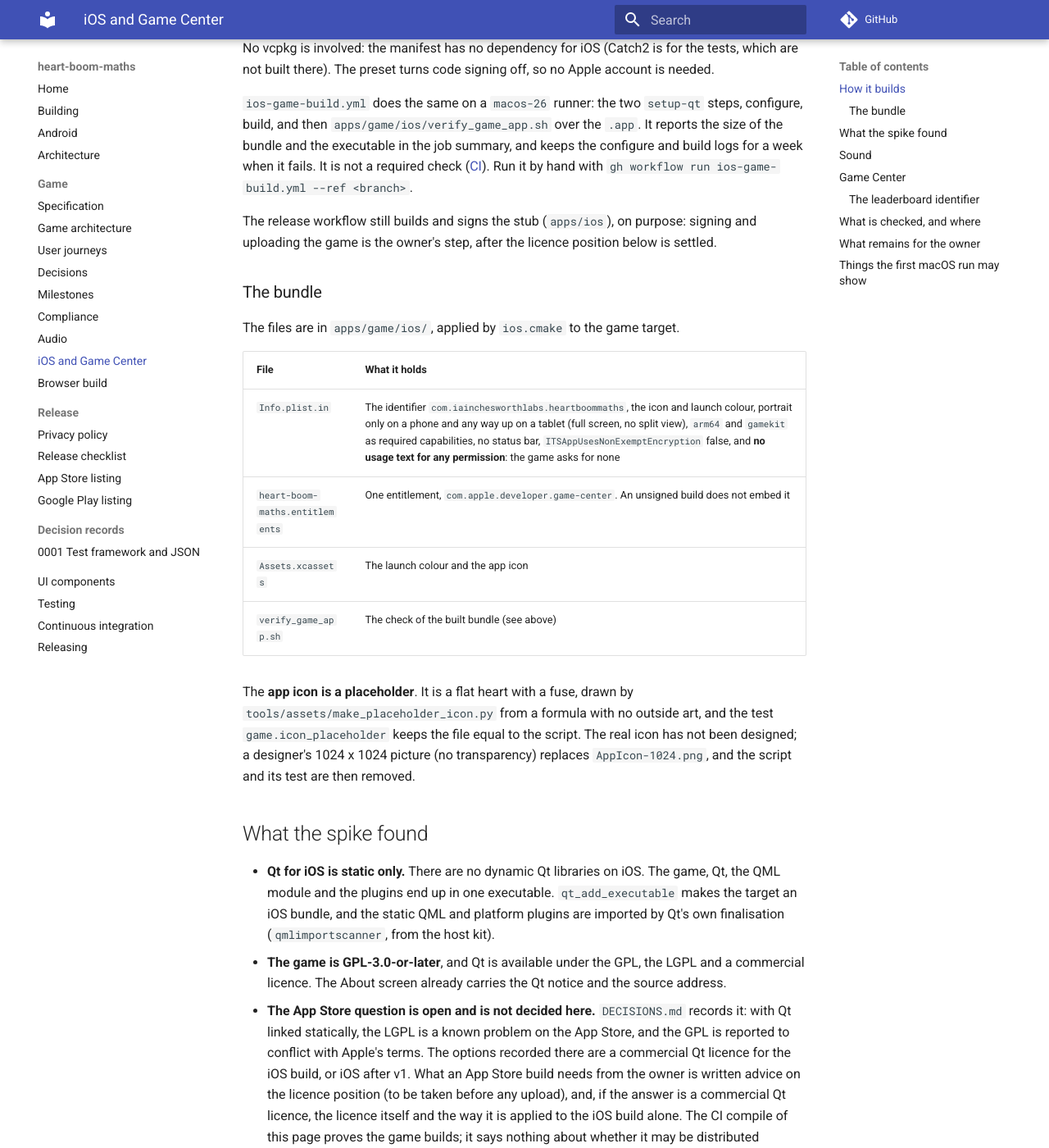
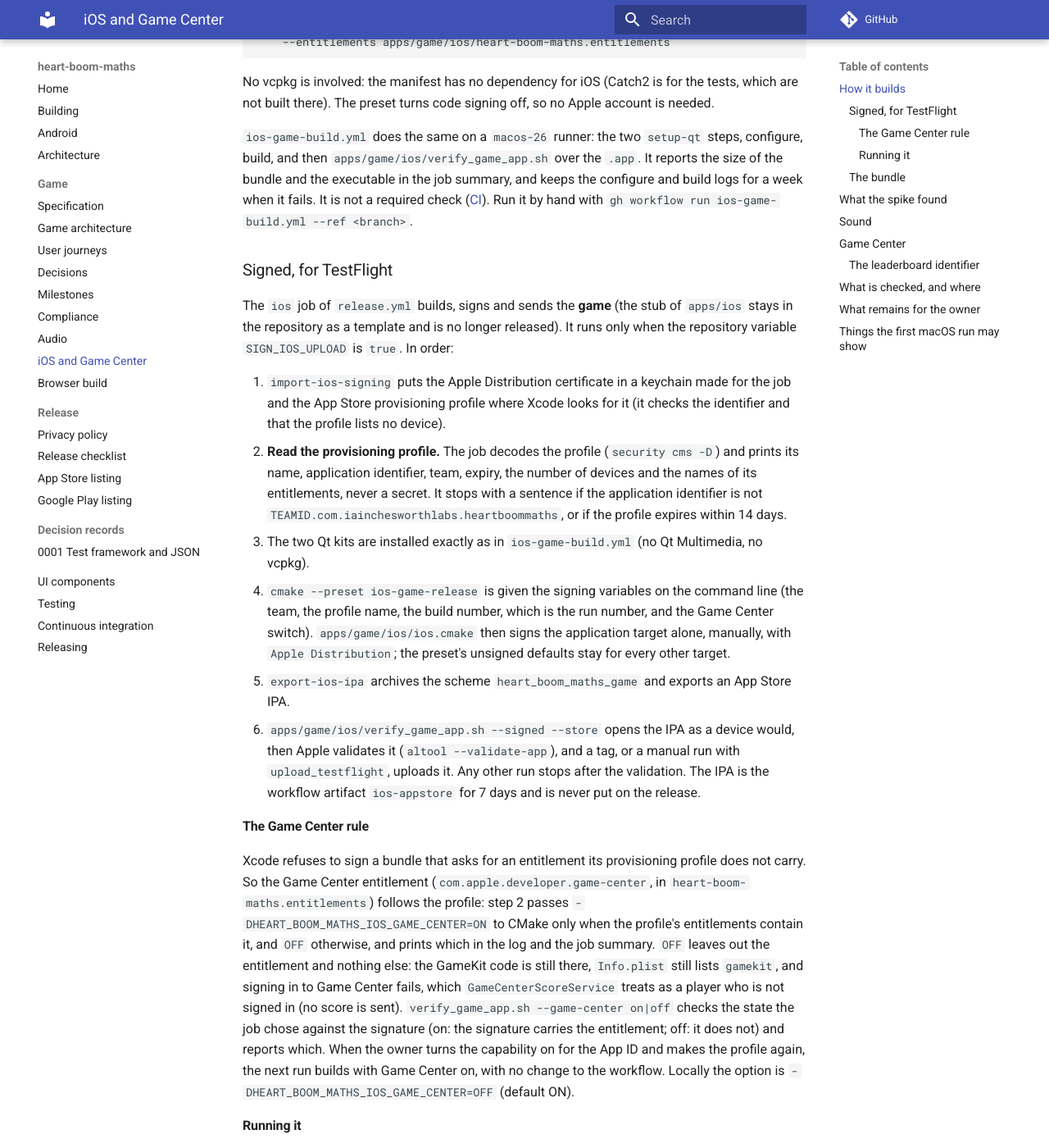
Before and after one commit to iainchesworthlabs/heart-boom-maths, an MkDocs documentation site: the page built from docs/ios.md, in a window 1280 px wide and 1400 px high, scrolled down 926 px. Shown: the whole window at 82% size. Built offline with MkDocs 1.6.1 and Material for MkDocs 9.7.7, drawn with Linux system fonts in a browser that asks for light colours; comment, search, counter and statistics services are not loaded; some of the changed text lies outside the part shown.

Commit message:
Document the signed iOS game build and the Game Center rule
Signed-off-by: Iain Chesworth <iain.chesworth@gmail.com>

````diff
--- a/docs/ios.md
+++ b/docs/ios.md
@@ -8,8 +8,8 @@ the written result of the iOS part of the M2 spike and the iOS half of M5 ([Mile
 
 | Preset | What it builds | Where |
 |---|---|---|
-| `ios-release` | `apps/ios`, a one-screen stub that shows the name and version. It exists to prove signing and TestFlight | `ios-build.yml`, and the `ios` job of `release.yml` |
-| `ios-game-release` | The whole game (`apps/game`), linked statically against Qt for iOS. Unsigned | `ios-game-build.yml` |
+| `ios-release` | `apps/ios`, a one-screen stub that shows the name and version. It is the template of the signing and TestFlight path, and is no longer released | `ios-build.yml` |
+| `ios-game-release` | The whole game (`apps/game`), linked statically against Qt for iOS. Unsigned, unless given the signing variables | `ios-game-build.yml` (unsigned), and the `ios` job of `release.yml` (signed) |
 
 `ios-game-release` is a cross-build, so it needs two Qt kits of the pinned version (the `qt` key of
 `.github/toolchain-versions.json`):
@@ -37,8 +37,54 @@ preset turns code signing off, so no Apple account is needed.
 summary, and keeps the configure and build logs for a week when it fails. It is not a required check ([CI](ci.md)).
 Run it by hand with `gh workflow run ios-game-build.yml --ref <branch>`.
 
-The release workflow still builds and signs the stub (`apps/ios`), on purpose: signing and uploading the game is the
-owner's step, after the licence position below is settled.
+### Signed, for TestFlight
+
+The `ios` job of `release.yml` builds, signs and sends the **game** (the stub of `apps/ios` stays in the repository as a
+template and is no longer released). It runs only when the repository variable `SIGN_IOS_UPLOAD` is `true`. In order:
+
+1. `import-ios-signing` puts the Apple Distribution certificate in a keychain made for the job and the App Store
+   provisioning profile where Xcode looks for it (it checks the identifier and that the profile lists no device).
+2. **Read the provisioning profile.** The job decodes the profile (`security cms -D`) and prints its name, application
+   identifier, team, expiry, the number of devices and the names of its entitlements, never a secret. It stops with a
+   sentence if the application identifier is not `TEAMID.com.iainchesworthlabs.heartboommaths`, or if the profile expires
+   within 14 days.
+3. The two Qt kits are installed exactly as in `ios-game-build.yml` (no Qt Multimedia, no vcpkg).
+4. `cmake --preset ios-game-release` is given the signing variables on the command line (the team, the profile name, the
+   build number, which is the run number, and the Game Center switch). `apps/game/ios/ios.cmake` then signs the
+   application target alone, manually, with `Apple Distribution`; the preset's unsigned defaults stay for every other
+   target.
+5. `export-ios-ipa` archives the scheme `heart_boom_maths_game` and exports an App Store IPA.
+6. `apps/game/ios/verify_game_app.sh --signed --store` opens the IPA as a device would, then Apple validates it
+   (`altool --validate-app`), and a tag, or a manual run with `upload_testflight`, uploads it. Any other run stops after
+   the validation. The IPA is the workflow artifact `ios-appstore` for 7 days and is never put on the release.
+
+#### The Game Center rule
+
+Xcode refuses to sign a bundle that asks for an entitlement its provisioning profile does not carry. So the Game Center
+entitlement (`com.apple.developer.game-center`, in `heart-boom-maths.entitlements`) follows the profile: step 2 passes
+`-DHEART_BOOM_MATHS_IOS_GAME_CENTER=ON` to CMake only when the profile's entitlements contain it, and `OFF` otherwise, and
+prints which in the log and the job summary. `OFF` leaves out the entitlement and nothing else: the GameKit code is still
+there, `Info.plist` still lists `gamekit`, and signing in to Game Center fails, which `GameCenterScoreService` treats as a
+player who is not signed in (no score is sent). `verify_game_app.sh --game-center on|off` checks the state the job chose
+against the signature (on: the signature carries the entitlement; off: it does not) and reports which. When the owner
+turns the capability on for the App ID and makes the profile again, the next run builds with Game Center on, with no
+change to the workflow. Locally the option is `-DHEART_BOOM_MATHS_IOS_GAME_CENTER=OFF` (default ON).
+
+#### Running it
+
+The release workflow runs from any branch by hand. It needs the secrets and the variable of [Releasing](releasing.md):
+
+```bash
+# Build, sign, check, and have Apple validate the IPA. Nothing is uploaded.
+gh workflow run release.yml --ref <branch>
+
+# The same, and upload the build to TestFlight.
+gh workflow run release.yml --ref <branch> -f upload_testflight=true
+```
+
+A tag does the second without the flag. Apple processes an uploaded build for a few minutes before it shows in the
+TestFlight app. The workflow also runs the other release jobs (the desktop packages, and Android when its variable is
+set); open the `Package (iOS)` job.
 
 ### The bundle
 
@@ -68,7 +114,8 @@ are then removed.
   there are a commercial Qt licence for the iOS build, or iOS after v1. What an App Store build needs from the owner is
   written advice on the licence position (to be taken before any upload), and, if the answer is a commercial Qt licence,
   the licence itself and the way it is applied to the iOS build alone. The CI compile of this page proves the game builds;
-  it says nothing about whether it may be distributed through the store. Nothing in the repository uploads the game.
+  it says nothing about whether it may be distributed through the store. The release workflow can upload a build to
+  **TestFlight** (internal testers, not the store) before the question is settled; releasing to the App Store waits for it.
 
 ## Sound
 
@@ -121,7 +168,8 @@ What `GameCenterScoreService` does:
 
 `GAME_CENTER_LEADERBOARD_ID` in `game_center_score_service.hpp` is the one place the identifier is written. It is a
 **placeholder** (`...highscore.placeholder`): no such leaderboard exists, so until the owner replaces it a submission
-fails at Apple's end and is logged and swallowed.
+fails at Apple's end and is logged and swallowed. A TestFlight build made with Game Center off (see above) never gets as
+far as a submission.
 
 ## What is checked, and where
 
@@ -135,6 +183,7 @@ fails at Apple's end and is logged and swallowed.
 | The sound rules: the clips loaded at start-up, volumes, looping, the session activated by the first sound, interruption and reset, a clip that fails to load | Every desktop, in CI | `game.*` tests in `tests/test_clip_audio.cpp`, over a fake host and fake players |
 | The sound files are in the executable, and AVFoundation is linked | A `macos-26` runner | `verify_game_app.sh` |
 | The Objective-C++ shims (GameKit, AVFoundation) | A `macos-26` runner (compile only) | `ios-game-build.yml`. Not run by any test |
+| The signed IPA: the signature, an App Store profile for the identifier, the Game Center entitlement in the state the profile allowed, Apple's own validation | A `macos-26` runner, with the signing secrets | The `ios` job of `release.yml`. Only the runner can show it: nothing of Xcode runs on a Windows or Linux machine |
 | The game makes sound on a device, goes quiet with the silent switch, and recovers after a phone call, Siri and a Screen Time lock | **Not done**: needs a device | Owner |
 | The game starts on a device, plays, and pauses and saves when it leaves the foreground | **Not done**: needs a device | Owner |
 | Game Center sign-in, a real submission, a child account, Screen Time | **Not done**: needs a device and the leaderboard | Owner (below) |
@@ -142,13 +191,15 @@ fails at Apple's end and is logged and swallowed.
 ## What remains for the owner
 
 1. **Decide the licence position** for the App Store ([Decisions](DECISIONS.md)), on written advice.
-2. An **Apple Developer account**, and the **App ID** `com.iainchesworthlabs.heartboommaths` with the **Game Center**
-   capability turned on. The provisioning profile is made after that, so that it carries the entitlement. The signing
-   secrets and the variable `SIGN_IOS_UPLOAD` are in [Releasing](releasing.md).
-3. The **App Store Connect record**, and the **leaderboard** (Game Center, Leaderboards: a single score, highest first,
-   the best score). Put its identifier into `GAME_CENTER_LEADERBOARD_ID`.
-4. Point the `ios` job of `release.yml` at the game (`ios-game-release`, `apps/game/ios/verify_game_app.sh`) instead of
-   the stub, and send a build to **TestFlight**.
+2. The **Game Center capability** turned on for the App ID `com.iainchesworthlabs.heartboommaths` (Apple Developer
+   account, Identifiers), then the **App Store provisioning profile made again** from that App ID, and its base64 put
+   into the secret `IOS_PROVISIONING_PROFILE_BASE64`. Until then TestFlight builds are signed without the Game Center
+   entitlement (above) and Game Center sign-in does not work in them. The signing secrets and the variable
+   `SIGN_IOS_UPLOAD` are in [Releasing](releasing.md).
+3. The **leaderboard** (App Store Connect, the app, Game Center, Leaderboards: a single score, highest first, the best
+   score). Put its identifier into `GAME_CENTER_LEADERBOARD_ID`.
+4. The real **app icon** (a 1024 x 1024 picture, no transparency, replacing `AppIcon-1024.png`) and a **privacy policy
+   URL** for App Store Connect (the game collects nothing, and the page says so: [Compliance](COMPLIANCE.md)).
 5. **Device tests** from [Compliance](COMPLIANCE.md), with the results recorded there:
    - the app limit and Downtime on an iPhone with a child Apple Account: the game pauses, saves and resumes;
    - Game Center multiplayer and adding friends set to Don't Allow: a score is still sent, or not, as intended (the game
@@ -157,11 +208,14 @@ fails at Apple's end and is logged and swallowed.
      and with the switch on only Game Center's own traffic appears;
    - how a child's account appears on a global leaderboard, before score submission is turned on;
    - what the sign-in sheet looks like when the switch is turned on while signed out.
-6. The real **app icon**, and **age rating**, privacy and Game Center answers in App Store Connect.
+6. The **age rating**, privacy and Game Center answers in App Store Connect.
 
 ## Things the first macOS run may show
 
-The Mac side has not been run by the author of this page, so these are where a first red run would most likely be:
+The Mac side has not been run by the author of this page, so these are where a first red run would most likely be (for the
+signed release job: the archive of a CMake project that holds many static-library targets, the scheme name, Apple's
+validation of the property list and the privacy declarations, and a profile that is not as the job expects; each prints
+what it found before it stops):
 Qt's own handling of the launch screen when the target has its own `Info.plist.in` (the property list gives
 `UILaunchScreen` itself); the static plugin import of `qmlimportscanner`; the Objective-C++ of the two shims, which no compiler has seen against the
 real SDK yet (`avf_audio_backend.mm` was only checked against hand-written stubs of the AVFoundation types); and the
````
Also changed, not shown: changelog.d/iosrelease.changed.md (added, +1 -0 lines), docs/releasing.md (+24 -12 lines).
